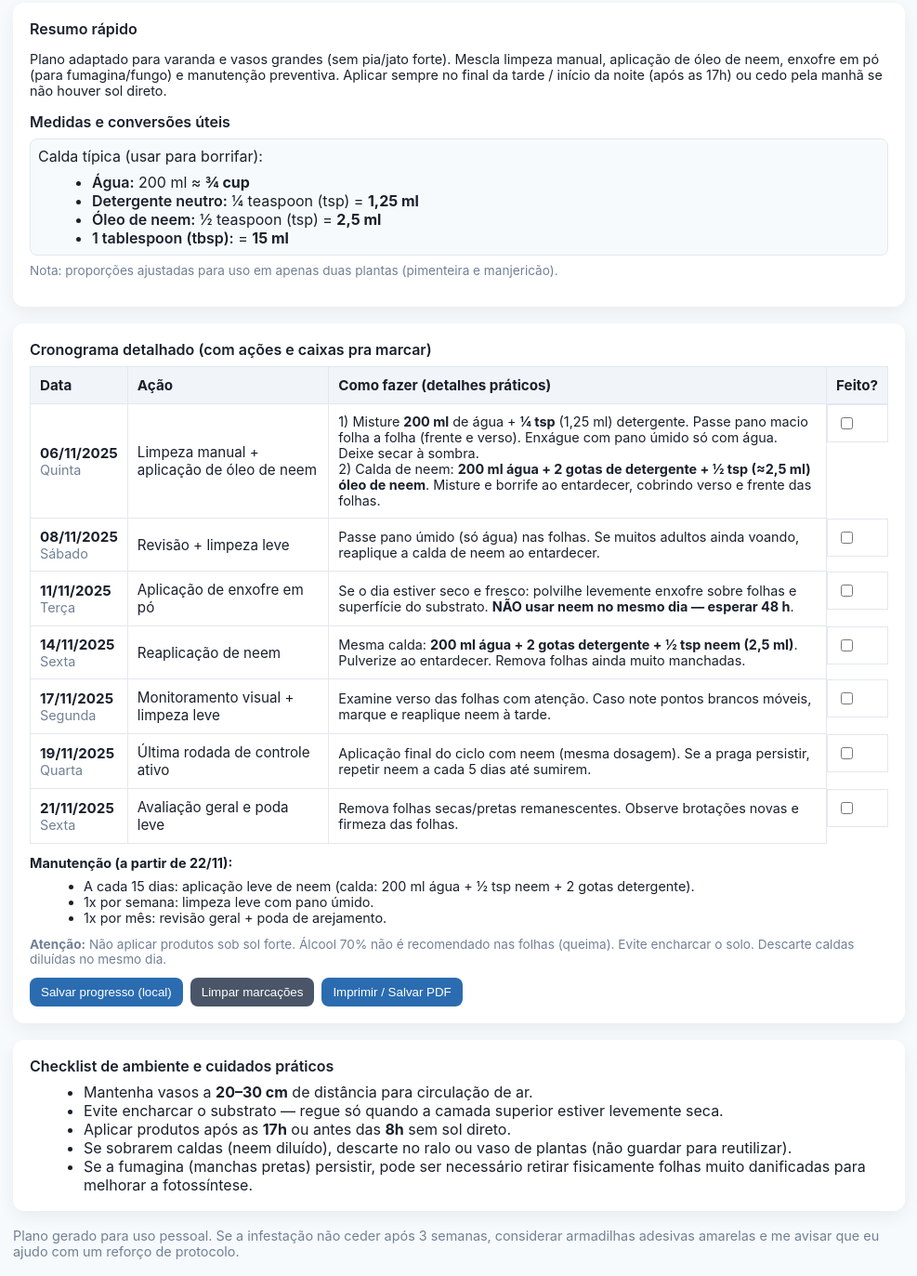
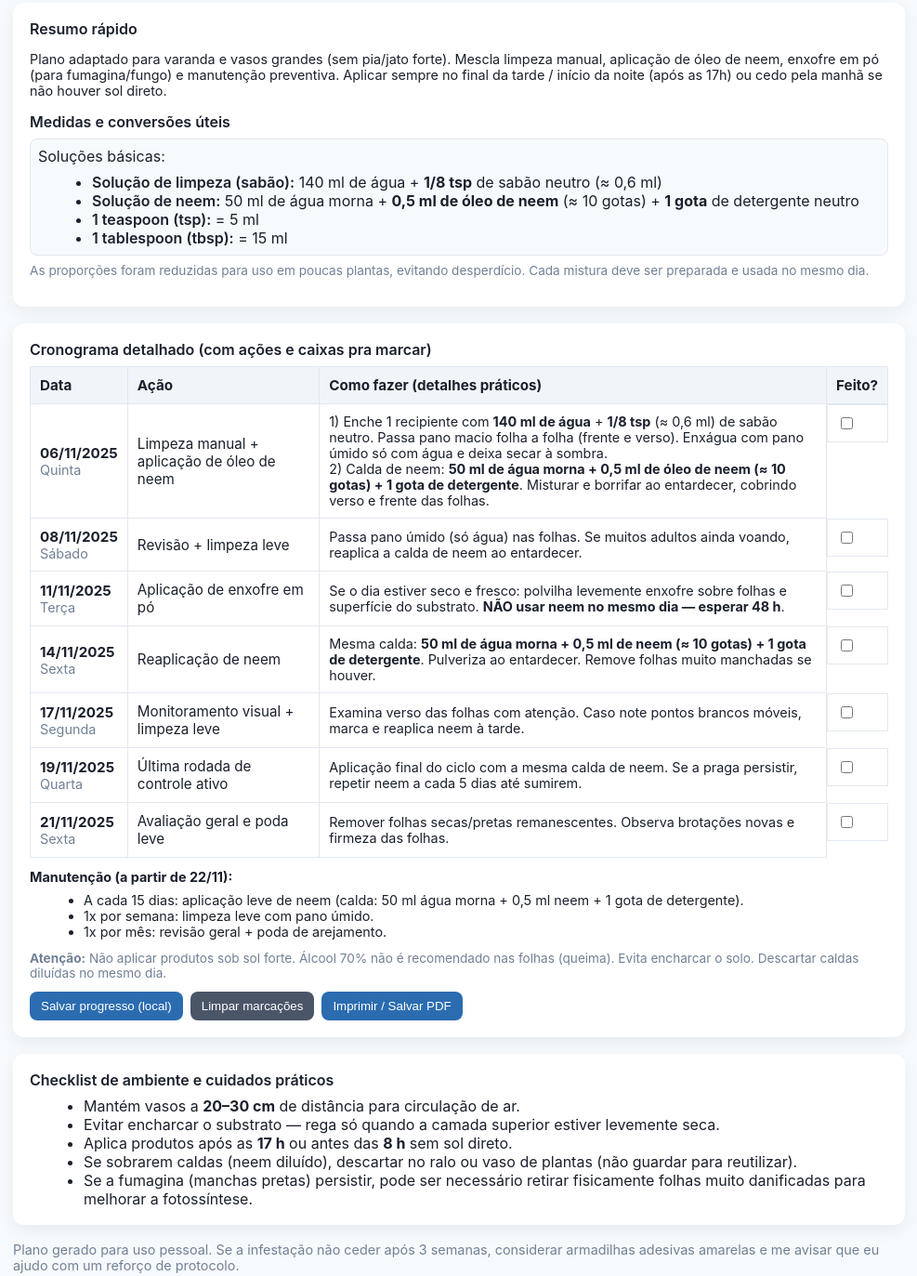
Before and after one commit to arquivosdovic/recupera-pimenta-manjericao, a plain HTML site: page index.html in a window 1280 px wide. Shown: the part 81-1454 px from the top of the page at 93% size, without its empty margins (146-1133 px from the left). Drawn offline with Linux system fonts and the light colour scheme.

Commit message:
Update index.html

```diff
--- a/index.html
+++ b/index.html
@@ -46,15 +46,15 @@
       <div style="margin-top:12px">
         <div class="section-title">Medidas e conversões úteis</div>
         <div class="dosagem">
-          <div>Calda típica (usar para borrifar):</div>
+          <div>Soluções básicas:</div>
           <ul>
-            <li><span class="measure">Água:</span> 200 ml ≈ <strong>¾ cup</strong></li>
-            <li><span class="measure">Detergente neutro:</span> ¼ teaspoon (tsp) = <strong>1,25 ml</strong></li>
-            <li><span class="measure">Óleo de neem:</span> ½ teaspoon (tsp) = <strong>2,5 ml</strong></li>
-            <li><span class="measure">1 tablespoon (tbsp):</span> = <strong>15 ml</strong></li>
+            <li><span class="measure">Solução de limpeza (sabão):</span> 140 ml de água + <strong>1/8 tsp</strong> de sabão neutro (≈ 0,6 ml)</li>
+            <li><span class="measure">Solução de neem:</span> 50 ml de água morna + <strong>0,5 ml de óleo de neem</strong> (≈ 10 gotas) + <strong>1 gota</strong> de detergente neutro</li>
+            <li><span class="measure">1 teaspoon (tsp):</span> = 5 ml</li>
+            <li><span class="measure">1 tablespoon (tbsp):</span> = 15 ml</li>
           </ul>
         </div>
-        <p class="footnote">Nota: proporções ajustadas para uso em apenas duas plantas (pimenteira e manjericão).</p>
+        <p class="footnote">As proporções foram reduzidas para uso em poucas plantas, evitando desperdício. Cada mistura deve ser preparada e usada no mesmo dia.</p>
       </div>
     </div>
 
@@ -69,49 +69,49 @@
           <tr>
             <td><strong>06/11/2025</strong><div class="small muted">Quinta</div></td>
             <td>Limpeza manual + aplicação de óleo de neem</td>
-            <td class="small">1) Misture <strong>200 ml</strong> de água + <strong>¼ tsp</strong> (1,25 ml) detergente. Passe pano macio folha a folha (frente e verso). Enxágue com pano úmido só com água. Deixe secar à sombra.<br>2) Calda de neem: <strong>200 ml água + 2 gotas de detergente + ½ tsp (≈2,5 ml) óleo de neem</strong>. Misture e borrife ao entardecer, cobrindo verso e frente das folhas.</td>
+            <td class="small">1) Enche 1 recipiente com <strong>140 ml de água</strong> + <strong>1/8 tsp</strong> (≈ 0,6 ml) de sabão neutro. Passa pano macio folha a folha (frente e verso). Enxágua com pano úmido só com água e deixa secar à sombra.<br>2) Calda de neem: <strong>50 ml de água morna + 0,5 ml de óleo de neem (≈ 10 gotas) + 1 gota de detergente</strong>. Misturar e borrifar ao entardecer, cobrindo verso e frente das folhas.</td>
             <td class="checkrow"><input type="checkbox" data-key="d0611" /></td>
           </tr>
 
           <tr>
             <td><strong>08/11/2025</strong><div class="small muted">Sábado</div></td>
             <td>Revisão + limpeza leve</td>
-            <td class="small">Passe pano úmido (só água) nas folhas. Se muitos adultos ainda voando, reaplique a calda de neem ao entardecer.</td>
+            <td class="small">Passa pano úmido (só água) nas folhas. Se muitos adultos ainda voando, reaplica a calda de neem ao entardecer.</td>
             <td class="checkrow"><input type="checkbox" data-key="d0811" /></td>
           </tr>
 
           <tr>
             <td><strong>11/11/2025</strong><div class="small muted">Terça</div></td>
             <td>Aplicação de enxofre em pó</td>
-            <td class="small">Se o dia estiver seco e fresco: polvilhe levemente enxofre sobre folhas e superfície do substrato. <strong>NÃO usar neem no mesmo dia — esperar 48 h</strong>.</td>
+            <td class="small">Se o dia estiver seco e fresco: polvilha levemente enxofre sobre folhas e superfície do substrato. <strong>NÃO usar neem no mesmo dia — esperar 48 h</strong>.</td>
             <td class="checkrow"><input type="checkbox" data-key="d1111" /></td>
           </tr>
 
           <tr>
             <td><strong>14/11/2025</strong><div class="small muted">Sexta</div></td>
             <td>Reaplicação de neem</td>
-            <td class="small">Mesma calda: <strong>200 ml água + 2 gotas detergente + ½ tsp neem (2,5 ml)</strong>. Pulverize ao entardecer. Remova folhas ainda muito manchadas.</td>
+            <td class="small">Mesma calda: <strong>50 ml de água morna + 0,5 ml de neem (≈ 10 gotas) + 1 gota de detergente</strong>. Pulveriza ao entardecer. Remove folhas muito manchadas se houver.</td>
             <td class="checkrow"><input type="checkbox" data-key="d1411" /></td>
           </tr>
 
           <tr>
             <td><strong>17/11/2025</strong><div class="small muted">Segunda</div></td>
             <td>Monitoramento visual + limpeza leve</td>
-            <td class="small">Examine verso das folhas com atenção. Caso note pontos brancos móveis, marque e reaplique neem à tarde.</td>
+            <td class="small">Examina verso das folhas com atenção. Caso note pontos brancos móveis, marca e reaplica neem à tarde.</td>
             <td class="checkrow"><input type="checkbox" data-key="d1711" /></td>
           </tr>
 
           <tr>
             <td><strong>19/11/2025</strong><div class="small muted">Quarta</div></td>
             <td>Última rodada de controle ativo</td>
-            <td class="small">Aplicação final do ciclo com neem (mesma dosagem). Se a praga persistir, repetir neem a cada 5 dias até sumirem.</td>
+            <td class="small">Aplicação final do ciclo com a mesma calda de neem. Se a praga persistir, repetir neem a cada 5 dias até sumirem.</td>
             <td class="checkrow"><input type="checkbox" data-key="d1911" /></td>
           </tr>
 
           <tr>
             <td><strong>21/11/2025</strong><div class="small muted">Sexta</div></td>
             <td>Avaliação geral e poda leve</td>
-            <td class="small">Remova folhas secas/pretas remanescentes. Observe brotações novas e firmeza das folhas.</td>
+            <td class="small">Remover folhas secas/pretas remanescentes. Observa brotações novas e firmeza das folhas.</td>
             <td class="checkrow"><input type="checkbox" data-key="d2111" /></td>
           </tr>
 
@@ -121,14 +121,14 @@
       <div style="margin-top:12px" class="small">
         <strong>Manutenção (a partir de 22/11):</strong>
         <ul>
-          <li>A cada 15 dias: aplicação leve de neem (calda: 200 ml água + ½ tsp neem + 2 gotas detergente).</li>
+          <li>A cada 15 dias: aplicação leve de neem (calda: 50 ml água morna + 0,5 ml neem + 1 gota de detergente).</li>
           <li>1x por semana: limpeza leve com pano úmido.</li>
           <li>1x por mês: revisão geral + poda de arejamento.</li>
         </ul>
       </div>
 
       <div style="margin-top:12px" class="footnote">
-        <strong>Atenção:</strong> Não aplicar produtos sob sol forte. Álcool 70% não é recomendado nas folhas (queima). Evite encharcar o solo. Descarte caldas diluídas no mesmo dia.
+        <strong>Atenção:</strong> Não aplicar produtos sob sol forte. Álcool 70% não é recomendado nas folhas (queima). Evita encharcar o solo. Descartar caldas diluídas no mesmo dia.
       </div>
 
       <div style="margin-top:12px; display:flex;gap:8px;flex-wrap:wrap" class="no-print">
@@ -142,10 +142,10 @@
     <div class="card" style="margin-top:18px">
       <div class="section-title">Checklist de ambiente e cuidados práticos</div>
       <ul>
-        <li>Mantenha vasos a <strong>20–30 cm</strong> de distância para circulação de ar.</li>
-        <li>Evite encharcar o substrato — regue só quando a camada superior estiver levemente seca.</li>
-        <li>Aplicar produtos após as <strong>17h</strong> ou antes das <strong>8h</strong> sem sol direto.</li>
-        <li>Se sobrarem caldas (neem diluído), descarte no ralo ou vaso de plantas (não guardar para reutilizar).</li>
+        <li>Mantém vasos a <strong>20–30 cm</strong> de distância para circulação de ar.</li>
+        <li>Evitar encharcar o substrato — rega só quando a camada superior estiver levemente seca.</li>
+        <li>Aplica produtos após as <strong>17 h</strong> ou antes das <strong>8 h</strong> sem sol direto.</li>
+        <li>Se sobrarem caldas (neem diluído), descartar no ralo ou vaso de plantas (não guardar para reutilizar).</li>
         <li>Se a fumagina (manchas pretas) persistir, pode ser necessário retirar fisicamente folhas muito danificadas para melhorar a fotossíntese.</li>
       </ul>
     </div>
```
